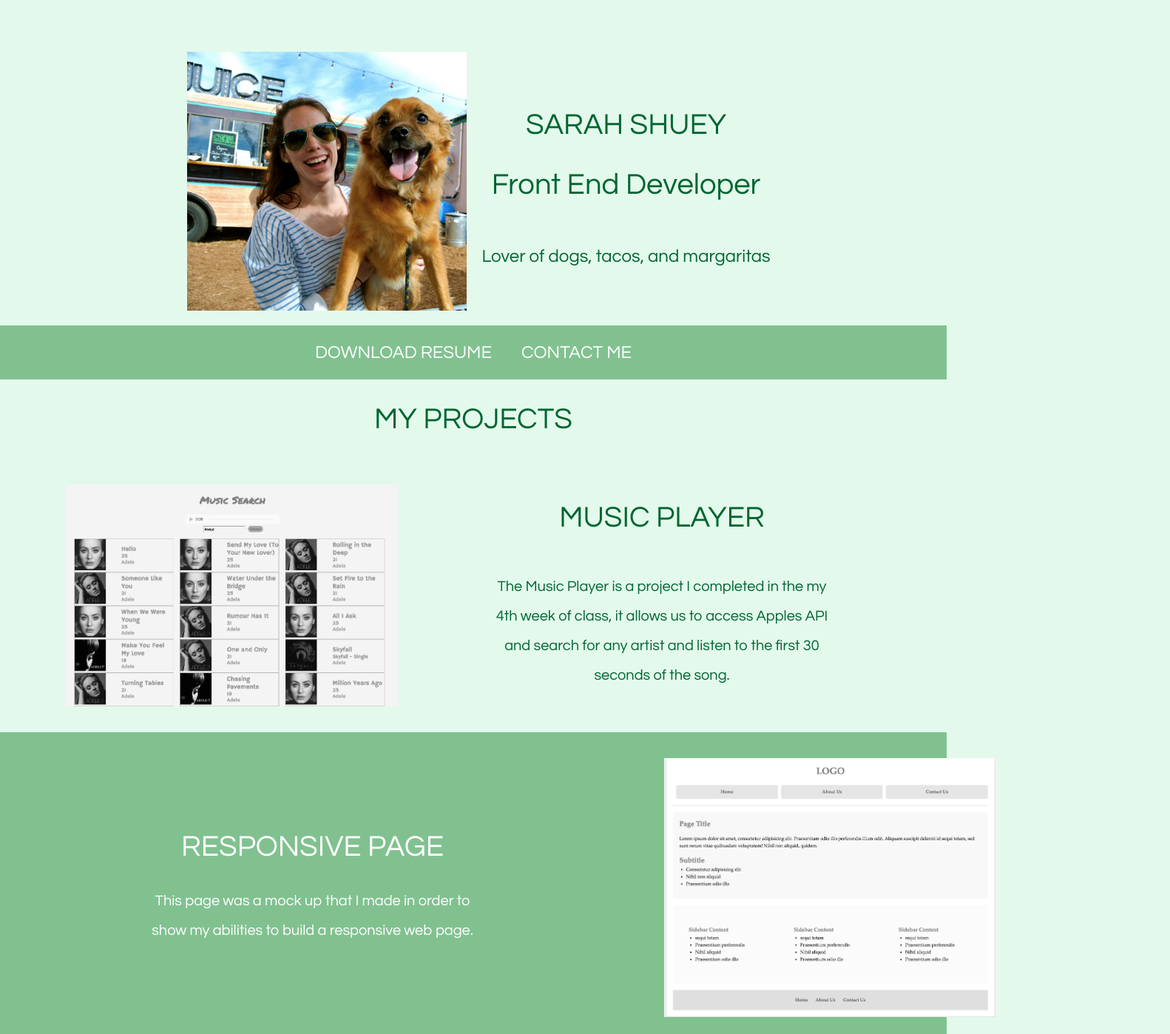
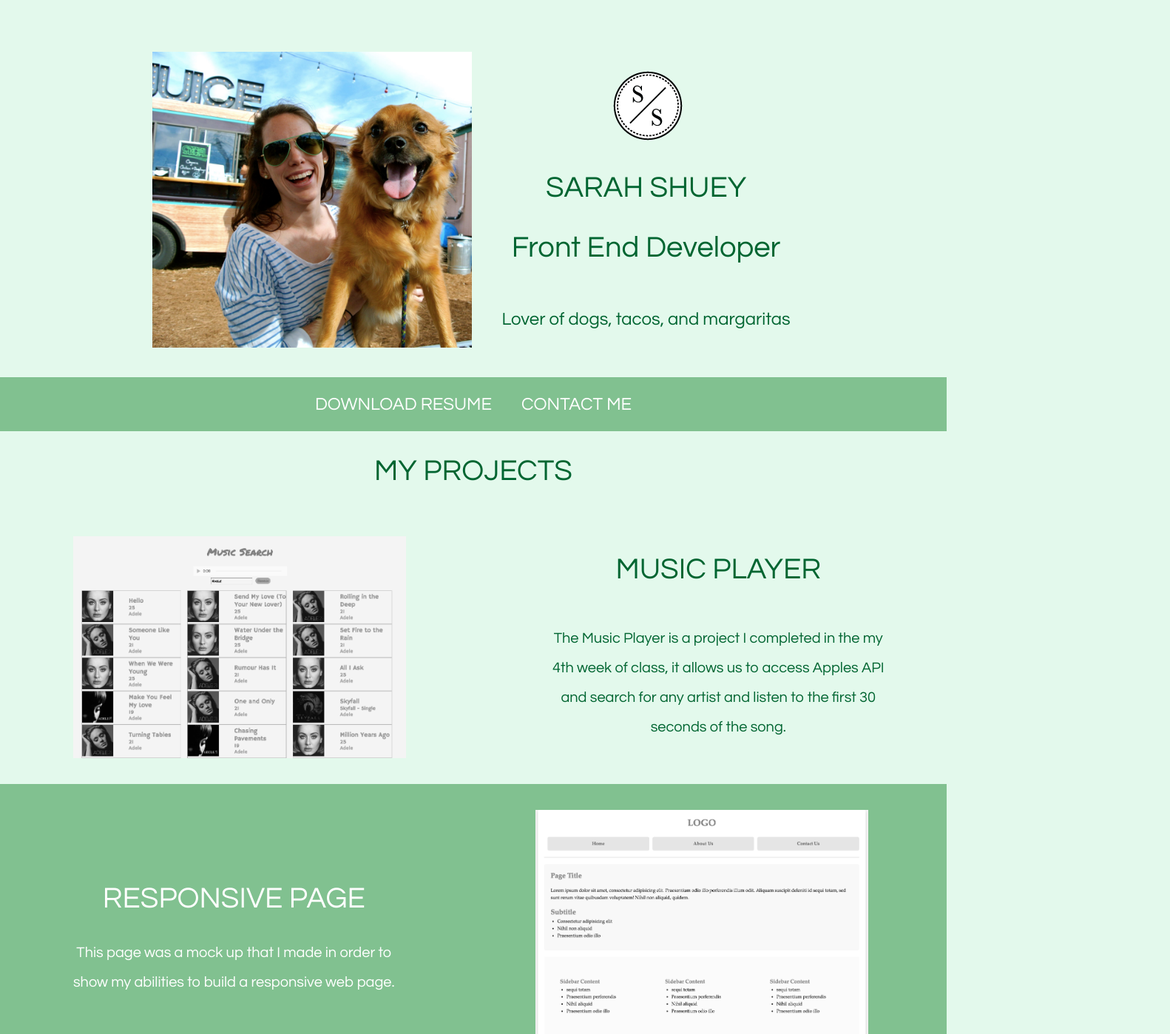
Before and after one commit to sarahshuey/sarahshuey.github.io, a plain HTML site: page index.html in a window 1280 px wide. Shown: the top 1398 px of the page at 74% size, 1582 px wide, since content can reach past the window. Drawn offline with Linux system fonts and the light colour scheme.

Commit message:
added logo

```diff
--- a/index.html
+++ b/index.html
@@ -11,15 +11,15 @@
 <body>
   <div class ='container'></div>
 <header>
-  <div class = 'logo'>
-    <img src="" alt="">
-  </div>
 </header>
 <div class='homeme' id='home'>
 <div class='me'>
   <img src="images/IMG_8737.JPG" alt="Sarah and a Dog">
 </div>
 <div class='mememe'>
+  <div class = 'logo'>
+    <img src="images/Shuey-logo-smoll.png" alt="sarah shuey logo">
+  </div>
 <div class = 'name-header'>
   <p class='sarah'>SARAH SHUEY</p>
   <p class='title'>Front End Developer</p>
--- a/style.css
+++ b/style.css
@@ -177,12 +177,18 @@ padding-top: 10px;
   display: flex;
   flex-direction:column;
   font-size: 18px;
+  margin: 20px;
+}
+.homeme{
+  justify-content: center;
 }
 
+.me{
+  margin: 20px;
+}
 .me img{
   height: 150px;
-  padding: 20px;
-  /*filter: grayscale(100%);*/
+  padding-bottom: 20px;
 }
 .me img:hover{
 filter: grayscale(100%);
@@ -249,7 +255,7 @@ filter: grayscale(100%);
     width: 100%;
   }
   .me img{
-    height: 350px;
+    height: 400px;
   }
   .aboutme{
     font-size: 24px;
@@ -261,11 +267,10 @@ filter: grayscale(100%);
   .pro1{
     display: flex;
     flex-direction: row;
-    justify-content: center;
+    justify-content: space-around;
   }
   .pro1 img{
     width: 450px;
-    padding-left: 15%;
     padding-top: 20px;
     padding-bottom: 20px;
 
@@ -273,19 +278,18 @@ filter: grayscale(100%);
   .pro2{
     display: flex;
     flex-direction: row-reverse;
-    justify-content: center;
+    justify-content: space-around;
 }
   .aboutproject2{
     color: #fff;
     width: 450px;
+    margin: 0;
   }
   .aboutproject2 h2{
     color: #fff;
 }
   .pro2 img{
     width: 450px;
-    padding-right: 52%;
-    padding-left: 15%;
   padding-top: 20px;
   padding-bottom: 20px;
   }
@@ -293,14 +297,12 @@ filter: grayscale(100%);
   .pro3{
     display: flex;
     flex-direction: row;
-    justify-content: center;
+    justify-content: space-around;
   }
   .pro3 img{
     width: 450px;
-    padding-left: 15%;
     padding-top: 20px;
     padding-bottom: 20px;
-
   }
 .aboutproject{
   display: flex;
@@ -309,7 +311,7 @@ filter: grayscale(100%);
   font-size: 20px;
   line-height: 2em;
   justify-content: center;
-  padding-left: 15px;
+  margin: 0;
 }
 h2{
   font-size: 40px;
```
Also changed, not shown: images/Shuey-fav.png, images/Shuey-logo-smoll.png (added), images/Shuey-logo.png (added).
